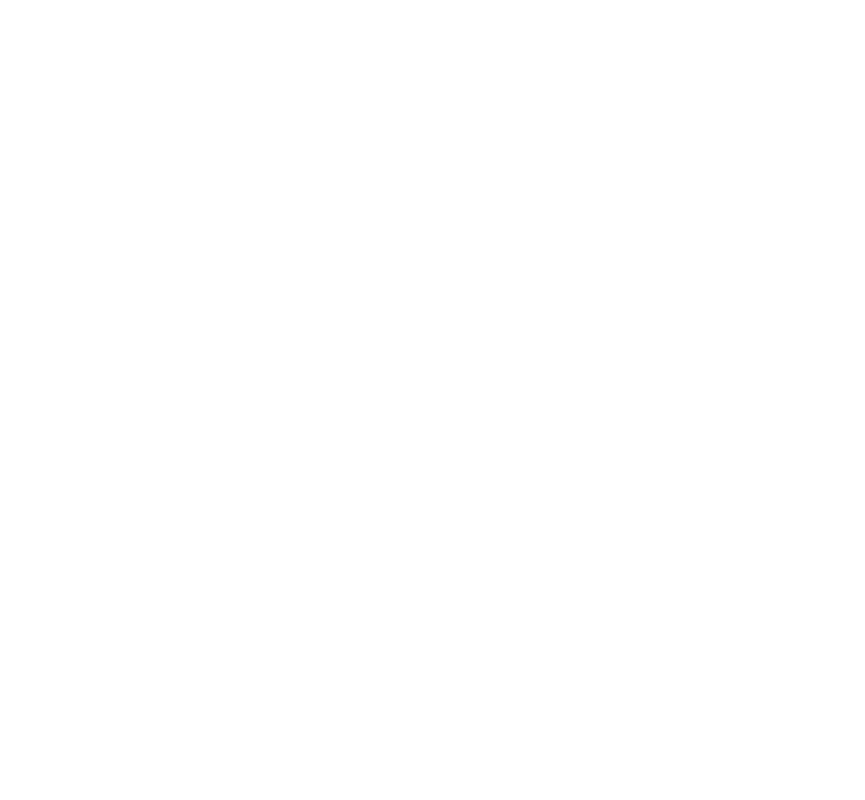
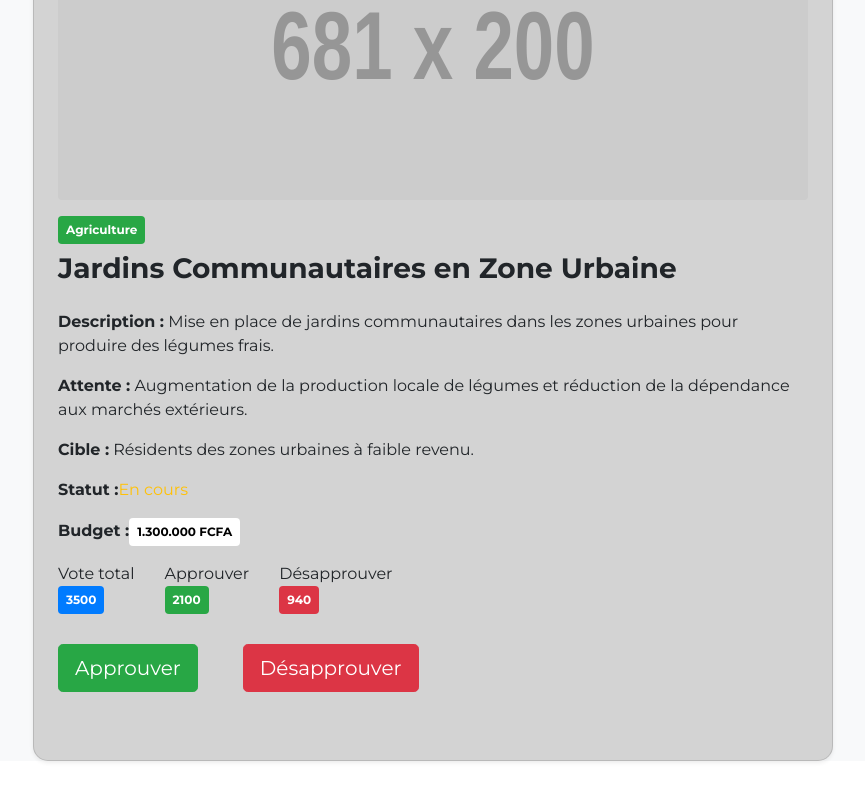
Before and after one commit to BounAbdallah/samagokhFront, an Angular app: page / in a window 1280 px wide. Shown: the part 1676-2476 px from the top of the page, without its empty margins (57-922 px from the left). Before the commit the page ends 1409 px from the top, so only its background shows below. Built offline with nearby package versions, Linux system fonts and the light colour scheme.

Commit message:
Ajout de details de projet

```diff
--- /dev/null
+++ b/src/app/Composants/Maire/details-projet/details-projet.component.css
@@ -0,0 +1,45 @@
+body {
+  font-family: "Montserrat", sans-serif;
+  background-color: #f8f9fa;
+}
+
+.card {
+  display: flex;
+  background-color: #e0e0e0;
+  width: 50rem;
+height:55rem;
+flex-shrink: 0;
+}
+.card .row img{
+  width: 750px;
+height: 294px;
+flex-shrink: 0;
+border-radius: 12px;
+
+}
+.row{
+  display: flex;
+  justify-content: center;
+}
+
+.badge-light {
+  background-color: #ffffff;
+  color: #000;
+}
+
+.text-warning {
+  color: #f0ad4e;
+}
+
+.btn_apprpouve{
+  margin-top: 30px;
+  gap: 45px;
+}
+
+.vote_apprpouve{
+  gap: 30px;
+}
+
+.container{
+  padding-left: 20px;
+}
--- /dev/null
+++ b/src/app/Composants/Maire/details-projet/details-projet.component.html
@@ -0,0 +1,61 @@
+<!DOCTYPE html>
+<html lang="fr">
+
+<head>
+    <meta charset="UTF-8">
+    <meta name="viewport" content="width=device-width, initial-scale=1.0">
+    <title>Details Projet</title>
+    <link rel="stylesheet" href="https://maxcdn.bootstrapcdn.com/bootstrap/4.5.2/css/bootstrap.min.css">
+
+</head>
+
+<body>
+    <div class="container my-5">
+        <div class="card shadow-sm p-4" style="background-color: #d3d3d3; border-radius: 15px;">
+            <div class="row">
+                <div class="col-12">
+                    <img src="https://via.placeholder.com/681x200" alt="Jardin Communautaire" class="img-fluid rounded">
+                </div>
+                <div class="col-12 my-3">
+                    <span class="badge badge-success p-2">
+                        <i class="fas fa-seedling"></i> Agriculture
+                    </span>
+                    <h3 class="font-weight-bold mt-2">Jardins Communautaires en Zone Urbaine</h3>
+                </div>
+                <div class="col-12">
+                    <p><strong>Description :</strong> Mise en place de jardins communautaires dans les zones urbaines
+                        pour produire des légumes frais.</p>
+                    <p><strong>Attente :</strong> Augmentation de la production locale de légumes et réduction de la
+                        dépendance aux marchés extérieurs.</p>
+                    <p><strong>Cible :</strong> Résidents des zones urbaines à faible revenu.</p>
+                    <p><strong>Statut :</strong> <span class="text-warning">En cours</span></p>
+                    <p><strong>Budget :</strong> <span class="badge badge-light p-2">1.300.000 FCFA</span></p>
+                </div>
+                <div class="col-12">
+                    <div class="vote_apprpouve d-flex ">
+                        <div>
+                            <p class="mb-0">Vote total</p>
+                            <span class="badge badge-primary p-2">3500</span>
+                        </div>
+                        <div>
+                            <p class="mb-0">Approuver</p>
+                            <span class="badge badge-success p-2">2100</span>
+                        </div>
+                        <div>
+                            <p class="mb-0">Désapprouver</p>
+                            <span class="badge badge-danger p-2">940</span>
+                        </div>
+                    </div>
+                </div>
+                <div class="btn_apprpouve col-12 d-flex ">
+                    <button class="btn btn-success btn-lg">Approuver</button>
+                    <button class="btn btn-danger btn-lg">Désapprouver</button>
+                </div>
+            </div>
+        </div>
+    </div>
+
+    <script src="https://kit.fontawesome.com/a076d05399.js"></script>
+</body>
+
+</html>
--- a/src/app/Composants/Maire/statistique/statistique.component.css
+++ b/src/app/Composants/Maire/statistique/statistique.component.css
@@ -17,6 +17,7 @@
 
 
 }
+
 .status-circle {
   width: 32px;
   height: 32px;
--- a/src/app/app.component.html
+++ b/src/app/app.component.html
@@ -10,3 +10,6 @@
 <app-notification></app-notification>
 
 <app-card-projet></app-card-projet>
+
+
+<app-details-projet></app-details-projet>
--- a/src/app/app.component.ts
+++ b/src/app/app.component.ts
@@ -6,11 +6,12 @@
 import { CardProjetComponent } from "./Composants/Maire/card-projet/card-projet.component";
 import { NotificationComponent } from "./Composants/Maire/notification/notification.component";
 import { BarDeRecherheComponent } from "./Composants/Maire/bar-de-recherhe/bar-de-recherhe.component";
+import { DetailsProjetComponent } from "./Composants/Maire/details-projet/details-projet.component";
 
 @Component({
   selector: 'app-root',
   standalone: true,
-  imports: [RouterOutlet, SideBarComponent, BanniereComponent, StatistiqueComponent, CardProjetComponent, NotificationComponent, BarDeRecherheComponent],
+  imports: [RouterOutlet, SideBarComponent, BanniereComponent, StatistiqueComponent, CardProjetComponent, NotificationComponent, BarDeRecherheComponent, DetailsProjetComponent],
   templateUrl: './app.component.html',
   styleUrl: './app.component.css'
 })
```
Also changed, not shown: src/app/Composants/Maire/details-projet/details-projet.component.ts (added, +12 -0 lines), 1 other file (tests, documents, lock files or other folders).
